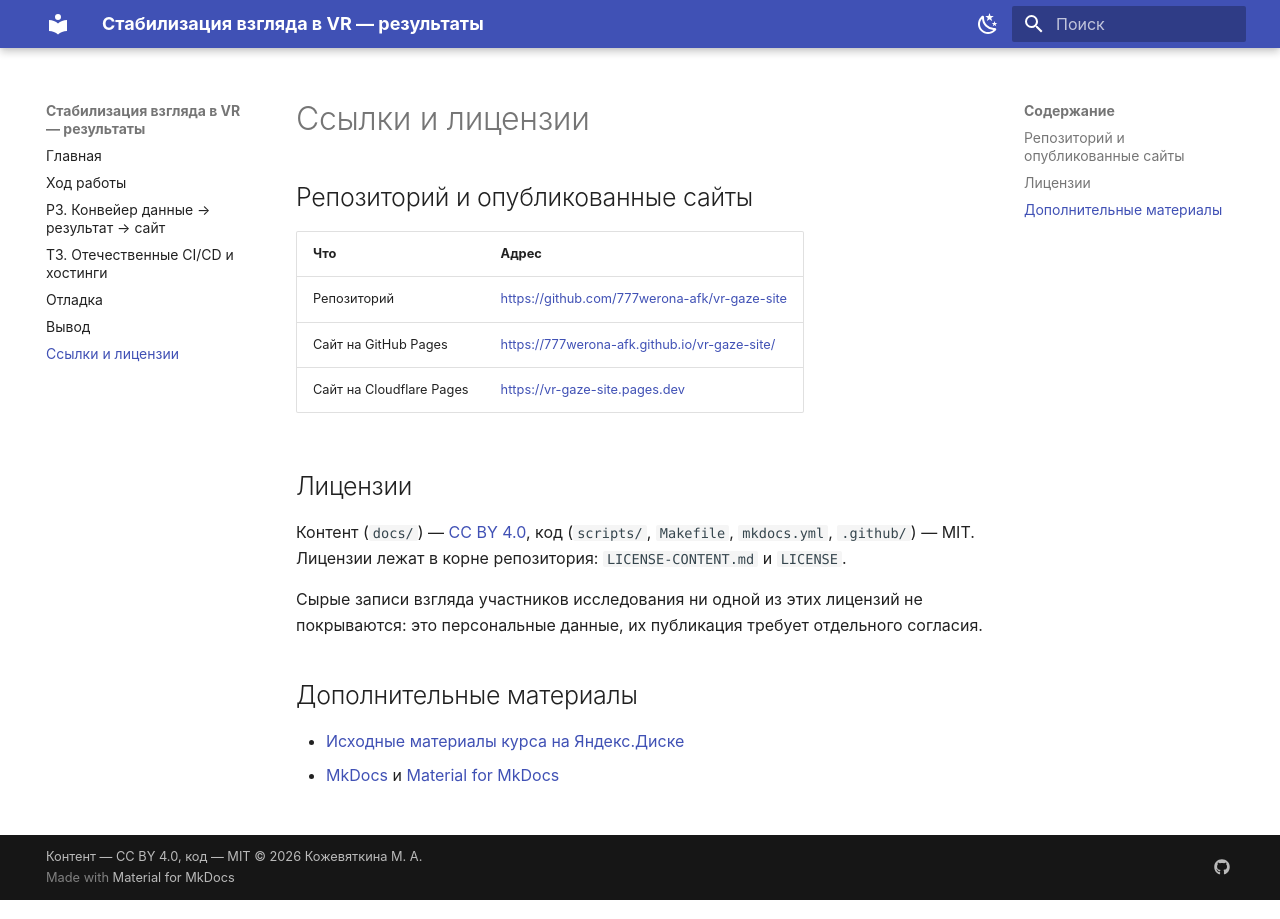
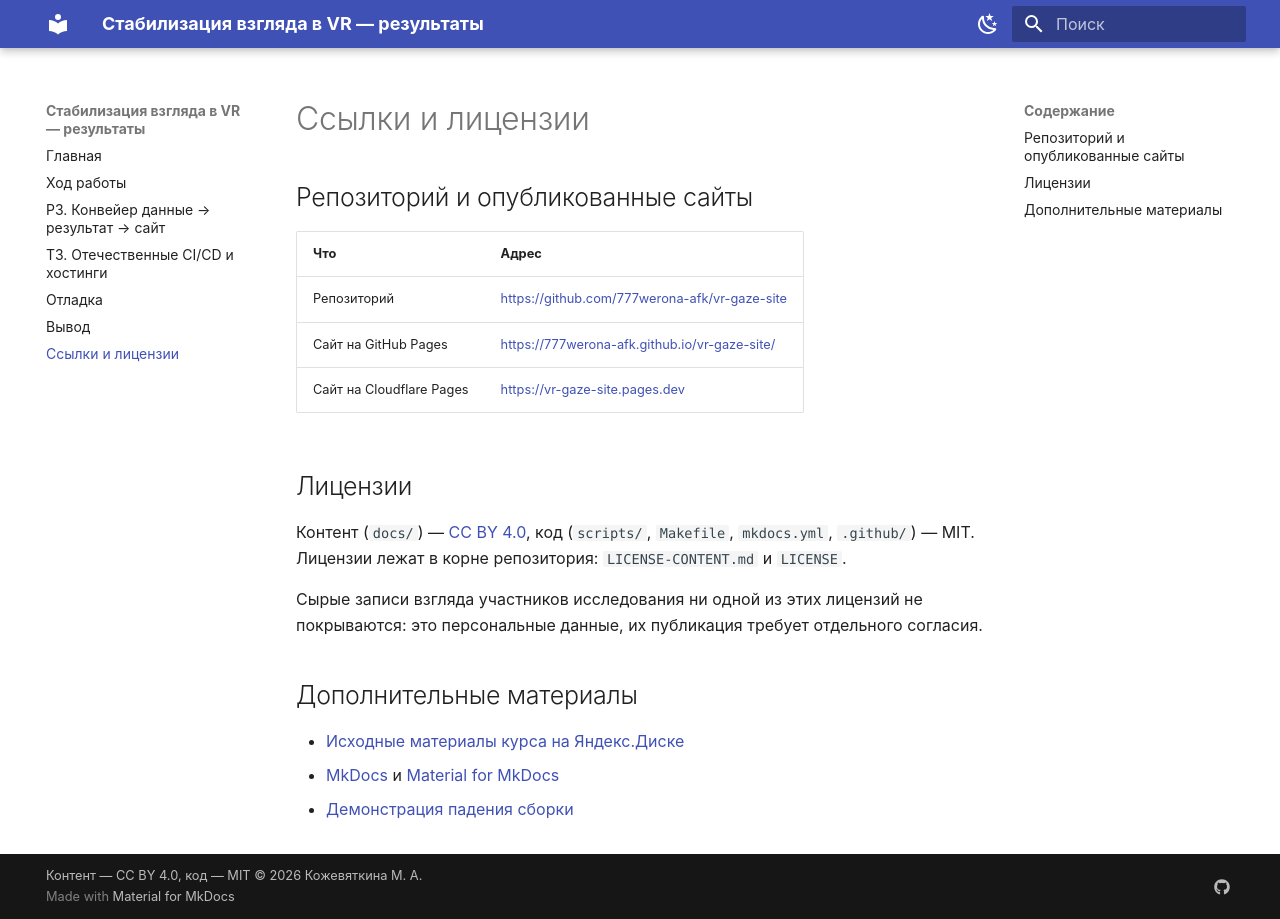
Before and after one commit to 777werona-afk/vr-gaze-site, an MkDocs documentation site: the page built from docs/links.md, in a window 1280 px wide. Built offline with MkDocs 1.6.1 and Material for MkDocs 9.7.7, drawn with Linux system fonts in a browser that asks for light colours.

Commit message:
Демонстрация: битая ссылка в links.md (сборка должна упасть)

```diff
--- a/docs/links.md
+++ b/docs/links.md
@@ -18,3 +18,5 @@
 
 - [Исходные материалы курса на Яндекс.Диске](https://disk.yandex.ru/i/RRaTxrn5psk7ZQ)
 - [MkDocs](https://www.mkdocs.org/) и [Material for MkDocs](https://squidfunk.github.io/mkdocs-material/)
+
+- [Демонстрация падения сборки](missing-page.md)
```
